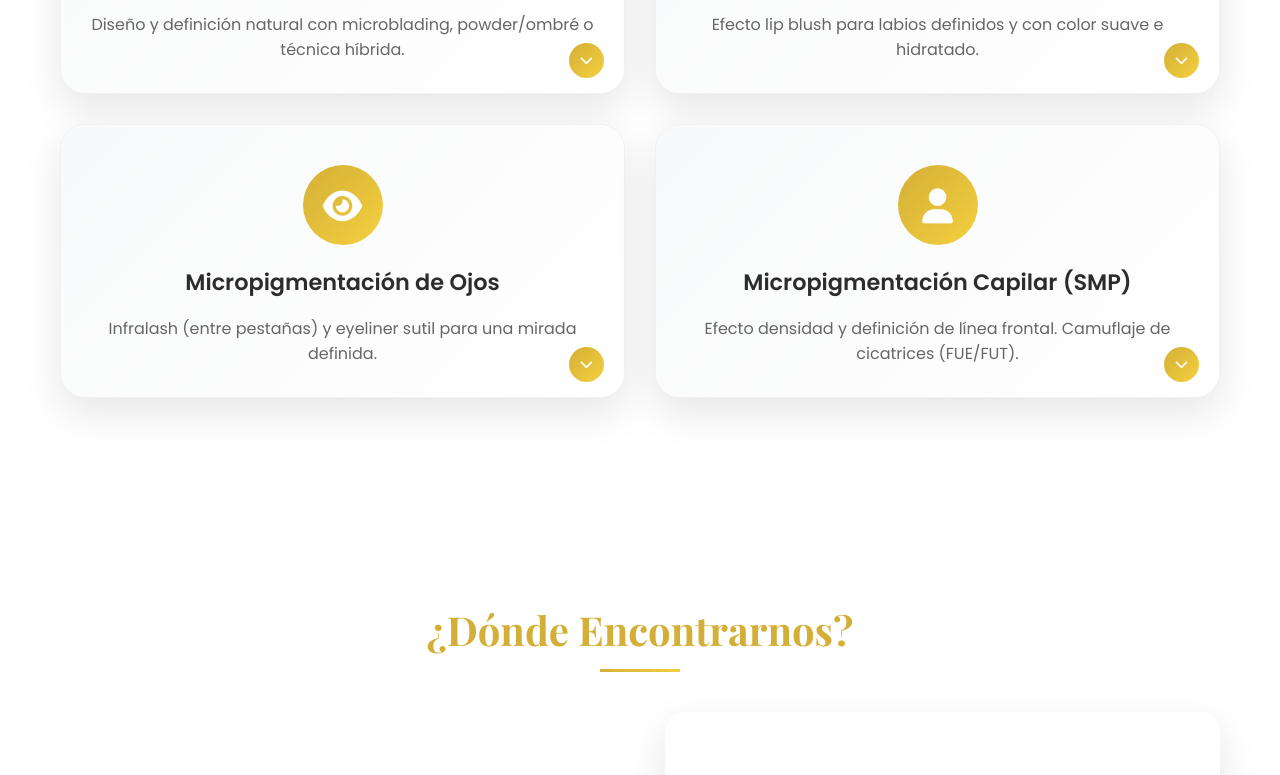
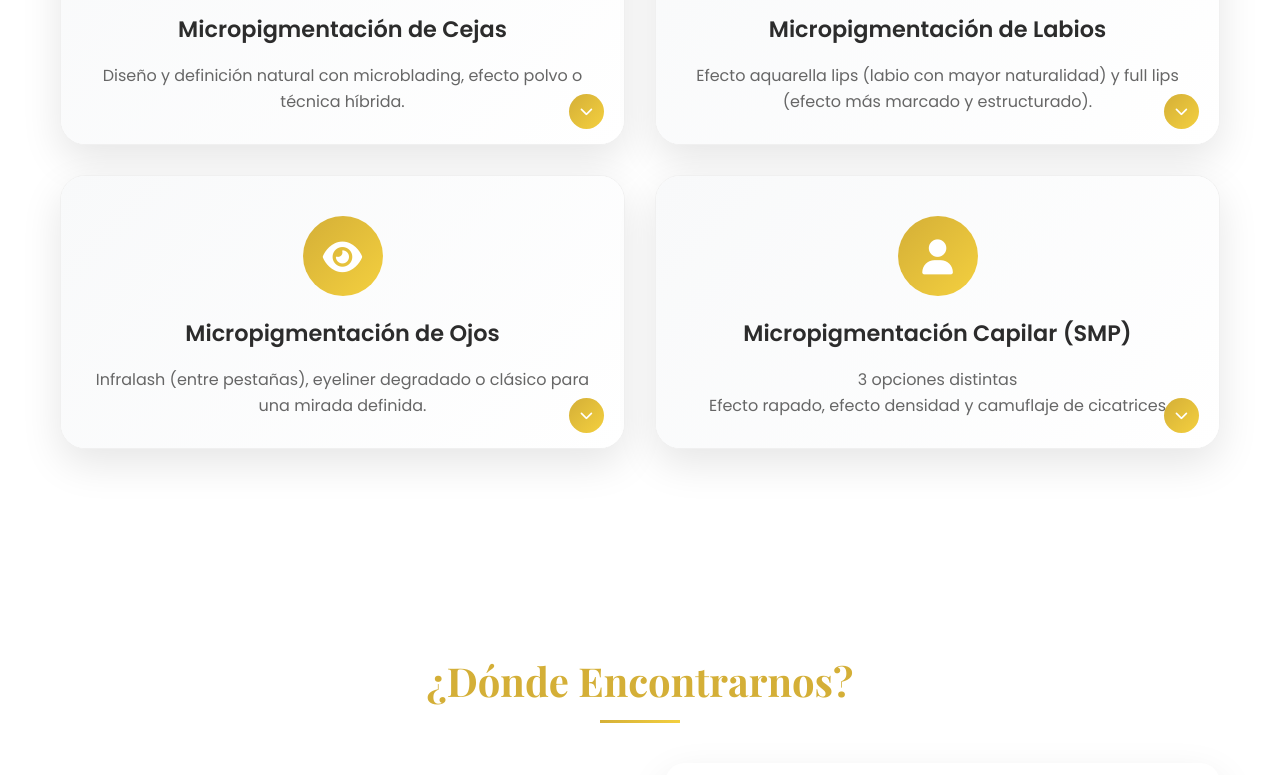
Before and after one commit to GiovanniBarroso/manuelarios, a website: page public/index.html in a window 1280 px wide. Shown: the part 2408-3183 px from the top of the page. Drawn offline with nearby package versions, Linux system fonts and the light colour scheme; grey boxes are pictures that could not be loaded.

Commit message:
Actualizada info real de index

```diff
--- a/public/index.html
+++ b/public/index.html
@@ -290,7 +290,7 @@
         <div class="gallery-item">
           <img
             src="img/gallery/labios1.jpg"
-            alt="Micropigmentación de labios efecto lip blush"
+            alt="Micropigmentación de labios efecto aquarela lips"
             loading="lazy"
             decoding="async"
           />
@@ -365,6 +365,7 @@
     <!-- SOBRE NOSOTROS -->
     <section id="about">
       <h2 data-aos="fade-up">Sobre Nosotros</h2>
+
       <div class="about-content">
         <div class="about-text" data-aos="fade-right">
           <p>
@@ -373,19 +374,27 @@
             avanzadas. Nuestro objetivo es ofrecerte resultados que realcen tu
             confianza y personalidad única.
           </p>
+
           <p>
             Trabajamos con productos certificados y las técnicas más actuales:
-            <strong>microblading</strong> y <strong>powder brows</strong> para
-            cejas; <strong>lip blush</strong> para labios; delineados
-            <strong>infralash/eyeliner sutil</strong> para ojos; y
-            <strong>micropigmentación capilar (SMP)</strong> para aportar
-            apariencia de mayor densidad capilar y camuflar cicatrices.
+            <strong>microblading</strong> y <strong>efecto polvo</strong> para
+            cejas; <strong>aquarela lips y full lips</strong> para labios;
+            delineados <strong>degradado y clásico</strong> para ojos; y
+            <strong>micropigmentación capilar (SMP)</strong>.
           </p>
+
+          <ul class="process-steps">
+            <li>Efectos Rapados</li>
+            <li>Efecto Densidad</li>
+            <li>Cicatrices</li>
+          </ul>
+
           <p>
             Cada tratamiento es personalizado tras una consulta donde analizamos
             tu piel, rasgos y preferencias para diseñar el resultado ideal.
           </p>
         </div>
+
         <div class="about-image" data-aos="fade-left" aria-hidden="true"></div>
       </div>
     </section>
@@ -400,7 +409,7 @@
             <div class="service-icon"><i class="fas fa-spa"></i></div>
             <h3>Micropigmentación de Cejas</h3>
             <p class="service-preview">
-              Diseño y definición natural con microblading, powder/ombré o
+              Diseño y definición natural con microblading, efecto polvo o
               técnica híbrida.
             </p>
             <button
@@ -418,9 +427,10 @@
                 <ul class="process-steps">
                   <li>Consulta personalizada y visagismo</li>
                   <li>Diseño de mapa y selección de color</li>
-                  <li>Aplicación de anestesia tópica</li>
-                  <li>Técnica microblading, powder u híbrida según objetivo</li>
-                  <li>Cuidados y cita de retoque (4–8 semanas)</li>
+                  <li>
+                    Técnica microblading, efecto polvo u híbrida según objetivo
+                  </li>
+                  <li>Cuidados y cita de retoque (4 semanas)</li>
                 </ul>
               </div>
             </div>
@@ -435,8 +445,8 @@
             </div>
             <h3>Micropigmentación de Labios</h3>
             <p class="service-preview">
-              Efecto lip blush para labios definidos y con color suave e
-              hidratado.
+              Efecto aquarella lips (labio con mayor naturalidad) y full lips
+              (efecto más marcado y estructurado).
             </p>
             <button
               class="expand-btn"
@@ -452,13 +462,8 @@
                 <h4>Proceso del tratamiento</h4>
                 <ul class="process-steps">
                   <li>Análisis del tono natural y diseño del contorno</li>
-                  <li>Anestesia específica para labios</li>
-                  <li>
-                    Técnica lip blush para realzar color y simetría de forma
-                    natural
-                  </li>
-                  <li>Hidratación y cuidados específicos</li>
-                  <li>Retoque recomendado (6–8 semanas)</li>
+                  <li>Técnica aquarella lips y full lips</li>
+                  <li>Retoque recomendado (4 semanas)</li>
                 </ul>
               </div>
             </div>
@@ -471,8 +476,8 @@
             <div class="service-icon"><i class="fas fa-eye"></i></div>
             <h3>Micropigmentación de Ojos</h3>
             <p class="service-preview">
-              Infralash (entre pestañas) y eyeliner sutil para una mirada
-              definida.
+              Infralash (entre pestañas), eyeliner degradado o clásico para una
+              mirada definida.
             </p>
             <button
               class="expand-btn"
@@ -489,8 +494,10 @@
                 <ul class="process-steps">
                   <li>Estudio del párpado y de la línea de pestañas</li>
                   <li>Diseño y prueba del delineado</li>
-                  <li>Anestesia tópica específica</li>
-                  <li>Aplicación precisa del infralash/eyeliner</li>
+                  <li>
+                    Aplicación precisa del infralash/eyeline (degradado o
+                    clásico)
+                  </li>
                   <li>Cuidados post y seguimiento</li>
                 </ul>
               </div>
@@ -504,8 +511,8 @@
             <div class="service-icon"><i class="fas fa-user"></i></div>
             <h3>Micropigmentación Capilar (SMP)</h3>
             <p class="service-preview">
-              Efecto densidad y definición de línea frontal. Camuflaje de
-              cicatrices (FUE/FUT).
+              3 opciones distintas <br />Efecto rapado, efecto densidad y
+              camuflaje de cicatrices
             </p>
             <button
               class="expand-btn"
@@ -520,14 +527,12 @@
               <div class="service-process">
                 <h4>¿En qué casos está indicado?</h4>
                 <ul class="process-steps">
-                  <li>Baja densidad capilar o aclaramiento difuso</li>
-                  <li>Definición o corrección de línea frontal</li>
+                  <li>Diagnóstico y diseño de la zona a tratar</li>
+                  <li>Efecto rapado</li>
+                  <li>Efecto densidad</li>
                   <li>
                     Camuflaje de cicatrices (trasplante FUE/FUT o accidentes)
                   </li>
-                  <li>Diagnóstico y diseño (línea frontal/zonas a tratar)</li>
-                  <li>Selección de tono acorde a tu cabello y fototipo</li>
-                  <li>Trabajo por capas para efecto folículo/rasurado</li>
                 </ul>
               </div>
             </div>
```
